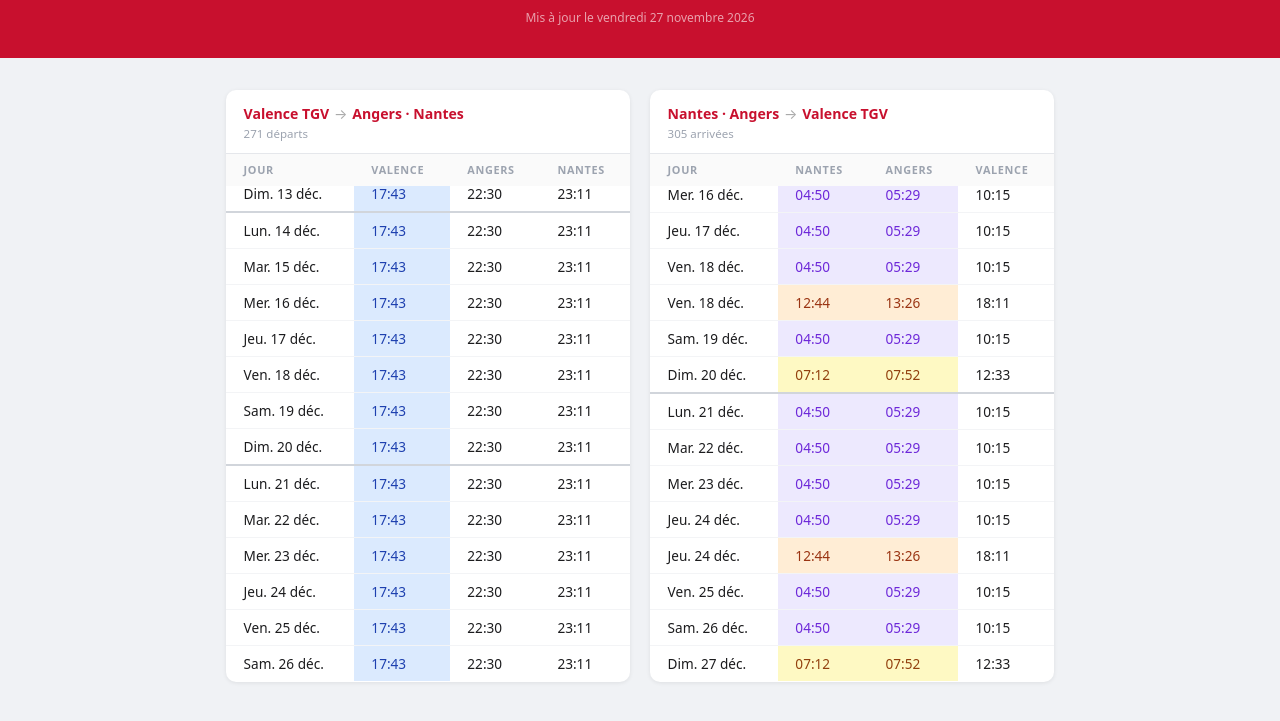
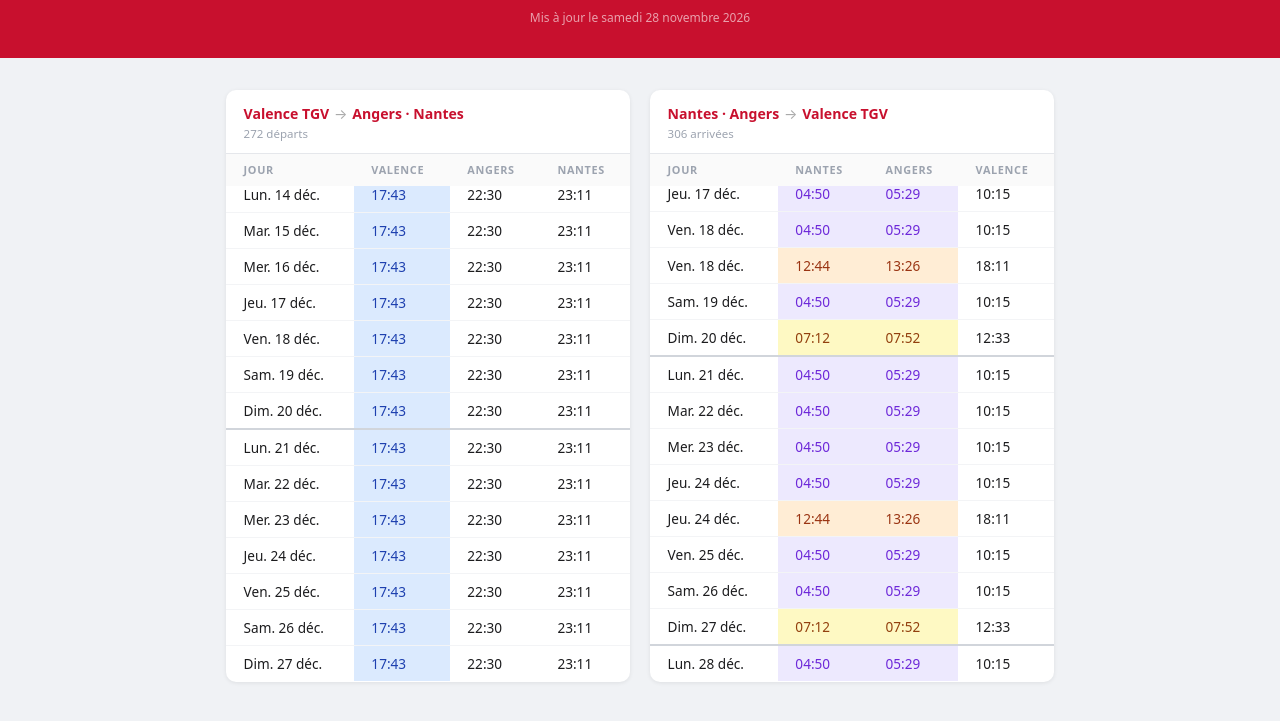
Before and after one commit to pcreux/trains-direct-valence-nantes, a plain HTML site: page index.html in a window 1280 px wide. Shown: the part 101-822 px from the top of the page. Drawn offline with Linux system fonts and the light colour scheme.

Commit message:
Update schedule 2026-11-28

```diff
--- a/index.html
+++ b/index.html
@@ -103,13 +103,13 @@
     <header>
       <h1>🚄 Trains directs</h1>
       <p class="subtitle">Valence TGV ↔ Angers · Nantes</p>
-      <p class="updated">Mis à jour le vendredi 27 novembre 2026</p>
+      <p class="updated">Mis à jour le samedi 28 novembre 2026</p>
     </header>
     <main>
     <section class="card">
       <div class="card-header">
         <div class="card-title">Valence TGV <span class="arrow">→</span> Angers · Nantes</div>
-        <div class="count">271 départs</div>
+        <div class="count">272 départs</div>
       </div>
       <div class="table-scroll">
         <table>
@@ -388,6 +388,7 @@
             <tr><td>Jeu. 24 déc.</td><td class="time t-soir">17:43</td><td class="time">22:30</td><td class="time">23:11</td></tr>
             <tr><td>Ven. 25 déc.</td><td class="time t-soir">17:43</td><td class="time">22:30</td><td class="time">23:11</td></tr>
             <tr><td>Sam. 26 déc.</td><td class="time t-soir">17:43</td><td class="time">22:30</td><td class="time">23:11</td></tr>
+            <tr><td>Dim. 27 déc.</td><td class="time t-soir">17:43</td><td class="time">22:30</td><td class="time">23:11</td></tr>
           </tbody>
         </table>
       </div>
@@ -396,7 +397,7 @@
     <section class="card">
       <div class="card-header">
         <div class="card-title">Nantes · Angers <span class="arrow">→</span> Valence TGV</div>
-        <div class="count">305 arrivées</div>
+        <div class="count">306 arrivées</div>
       </div>
       <div class="table-scroll">
         <table>
@@ -709,6 +710,7 @@
             <tr><td>Ven. 25 déc.</td><td class="time t-nuit">04:50</td><td class="time t-nuit">05:29</td><td class="time">10:15</td></tr>
             <tr><td>Sam. 26 déc.</td><td class="time t-nuit">04:50</td><td class="time t-nuit">05:29</td><td class="time">10:15</td></tr>
             <tr><td>Dim. 27 déc.</td><td class="time t-matin">07:12</td><td class="time t-matin">07:52</td><td class="time">12:33</td></tr>
+            <tr class="week-start"><td>Lun. 28 déc.</td><td class="time t-nuit">04:50</td><td class="time t-nuit">05:29</td><td class="time">10:15</td></tr>
           </tbody>
         </table>
       </div>
```
Also changed, not shown: 1 other file.
